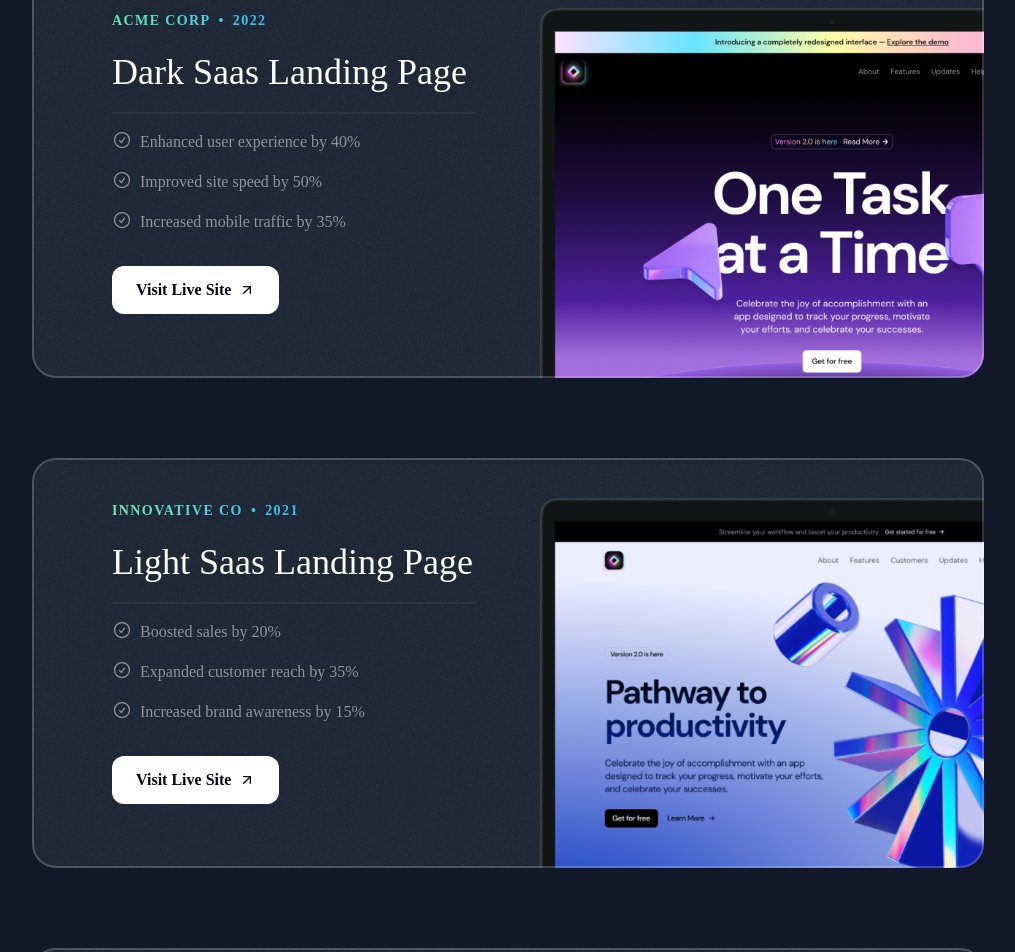
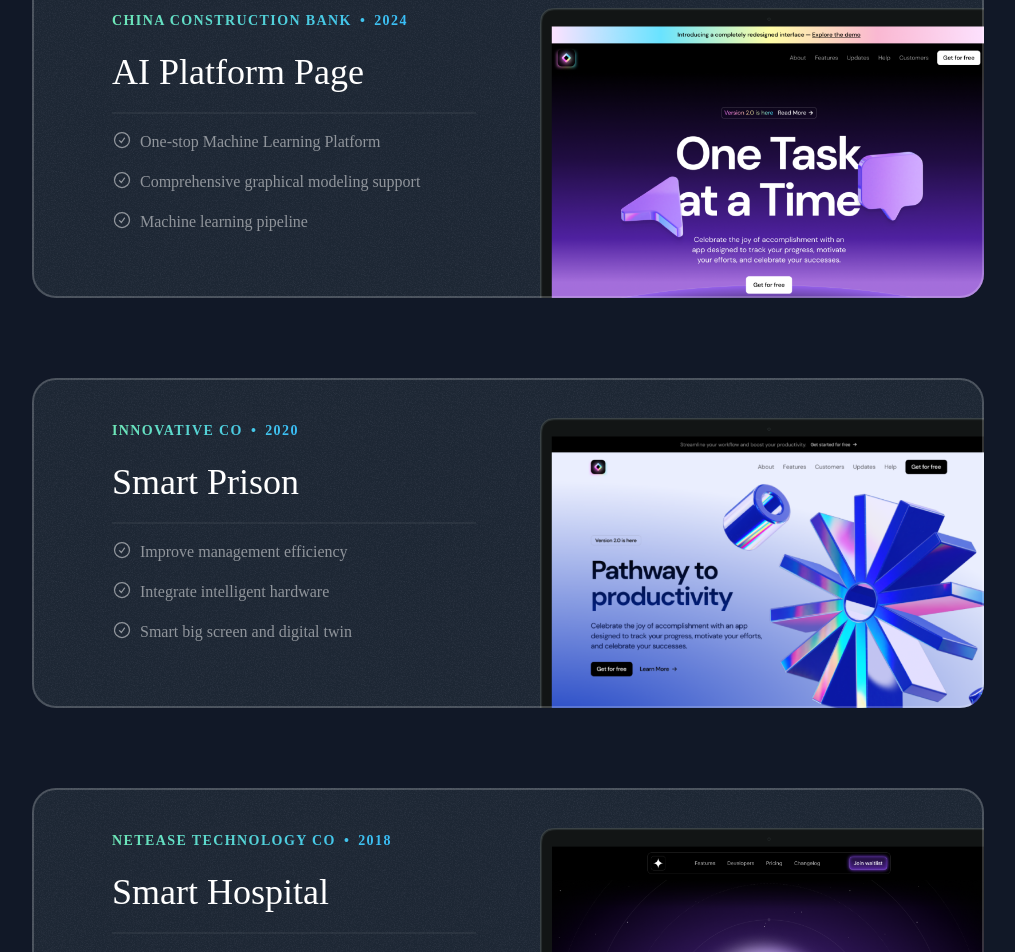
Before and after one commit to YoungthSky/PeterHome, a Next.js app: page / in a window 1280 px wide. Shown: the part 1130-2082 px from the top of the page, without its empty margins (132-1147 px from the left). Built offline with nearby package versions, Linux system fonts and the light colour scheme; a web font is replaced by a local one.

Commit message:
整理Project文本信息

```diff
--- a/src/sections/Projects.tsx
+++ b/src/sections/Projects.tsx
@@ -10,37 +10,39 @@
 
 const portfolioProjects = [
   {
-    company: "Acme Corp",
-    year: "2022",
-    title: "Dark Saas Landing Page",
+    company: "China Construction Bank",
+    year: "2024",
+    title: "AI Platform  Page",
     results: [
-      { title: "Enhanced user experience by 40%" },
-      { title: "Improved site speed by 50%" },
-      { title: "Increased mobile traffic by 35%" },
+      { title: "One-stop Machine Learning Platform" },
+      {
+        title: "Comprehensive graphical modeling support",
+      },
+      { title: "Machine learning pipeline" },
     ],
     link: "https://youtu.be/4k7IdSLxh6w",
     image: darkSaasLandingPage,
   },
   {
     company: "Innovative Co",
-    year: "2021",
-    title: "Light Saas Landing Page",
+    year: "2020",
+    title: "Smart Prison",
     results: [
-      { title: "Boosted sales by 20%" },
-      { title: "Expanded customer reach by 35%" },
-      { title: "Increased brand awareness by 15%" },
+      { title: "Improve management efficiency" },
+      { title: "Integrate intelligent hardware" },
+      { title: "Smart big screen and digital twin" },
     ],
     link: "https://youtu.be/7hi5zwO75yc",
     image: lightSaasLandingPage,
   },
   {
-    company: "Quantum Dynamics",
-    year: "2023",
-    title: "AI Startup Landing Page",
+    company: "NetEase Technology Co",
+    year: "2018",
+    title: "Smart Hospital",
     results: [
-      { title: "Enhanced user experience by 40%" },
-      { title: "Improved site speed by 50%" },
-      { title: "Increased mobile traffic by 35%" },
+      { title: "Improve the level of inventory management" },
+      { title: "Optimize material procurement management" },
+      { title: "Assist in control and accounting" },
     ],
     link: "https://youtu.be/Z7I5uSRHMHg",
     image: aiStartupLandingPage,
@@ -86,12 +88,12 @@
                       </li>
                     ))}
                   </ul>
-                  <a href={project.link}>
+                  {/* <a href={project.link}>
                     <button className="bg-white text-gray-950 h-12 w-full md:w-auto px-6 rounded-xl font-semibold inline-flex items-center justify-center gap-2 mt-8">
                       <span>Visit Live Site</span>
                       <ArrowUpRightIcon className="size-4" />
                     </button>
-                  </a>
+                  </a> */}
                 </div>
                 <div className="relative">
                   <Image
```
